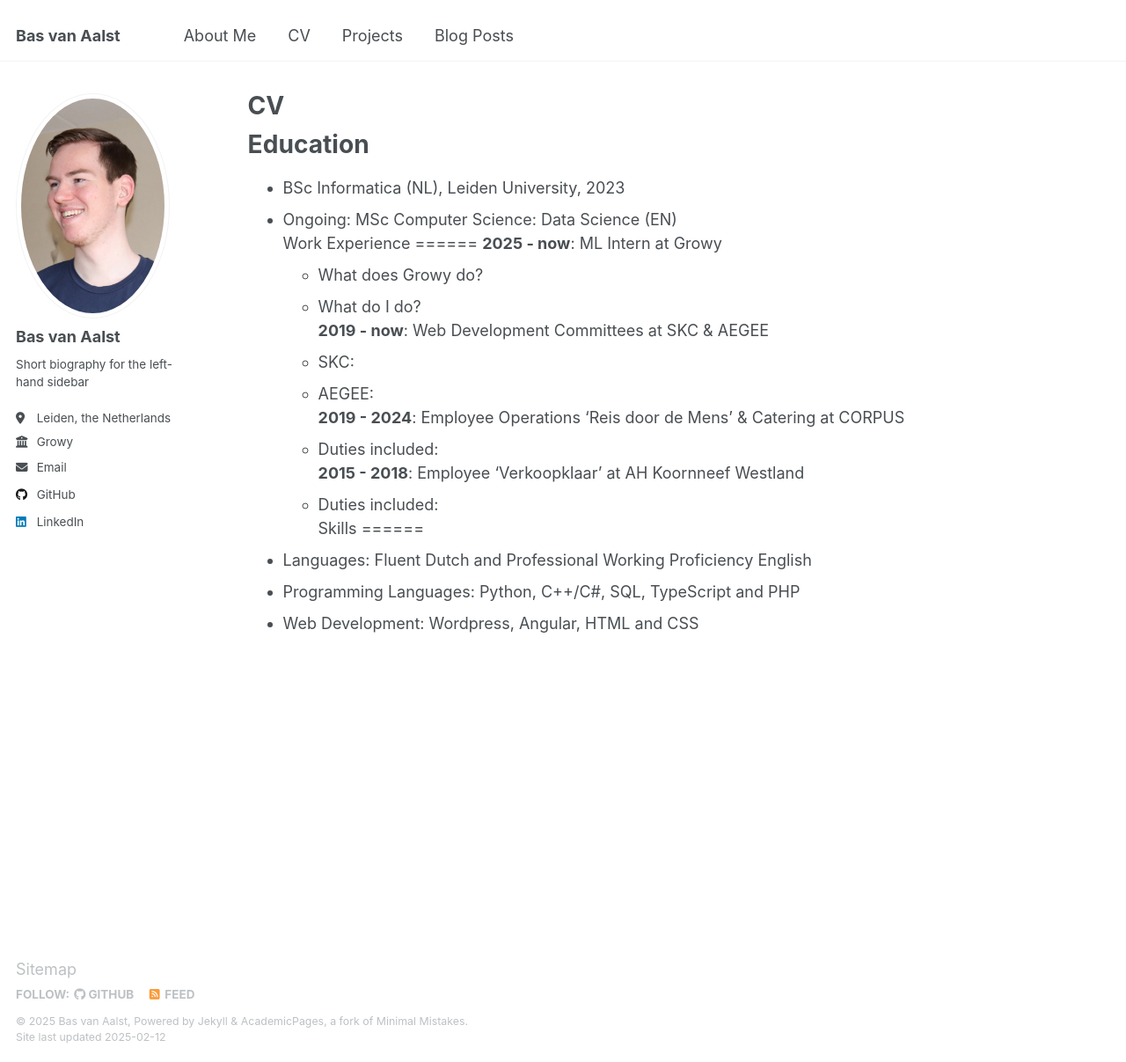
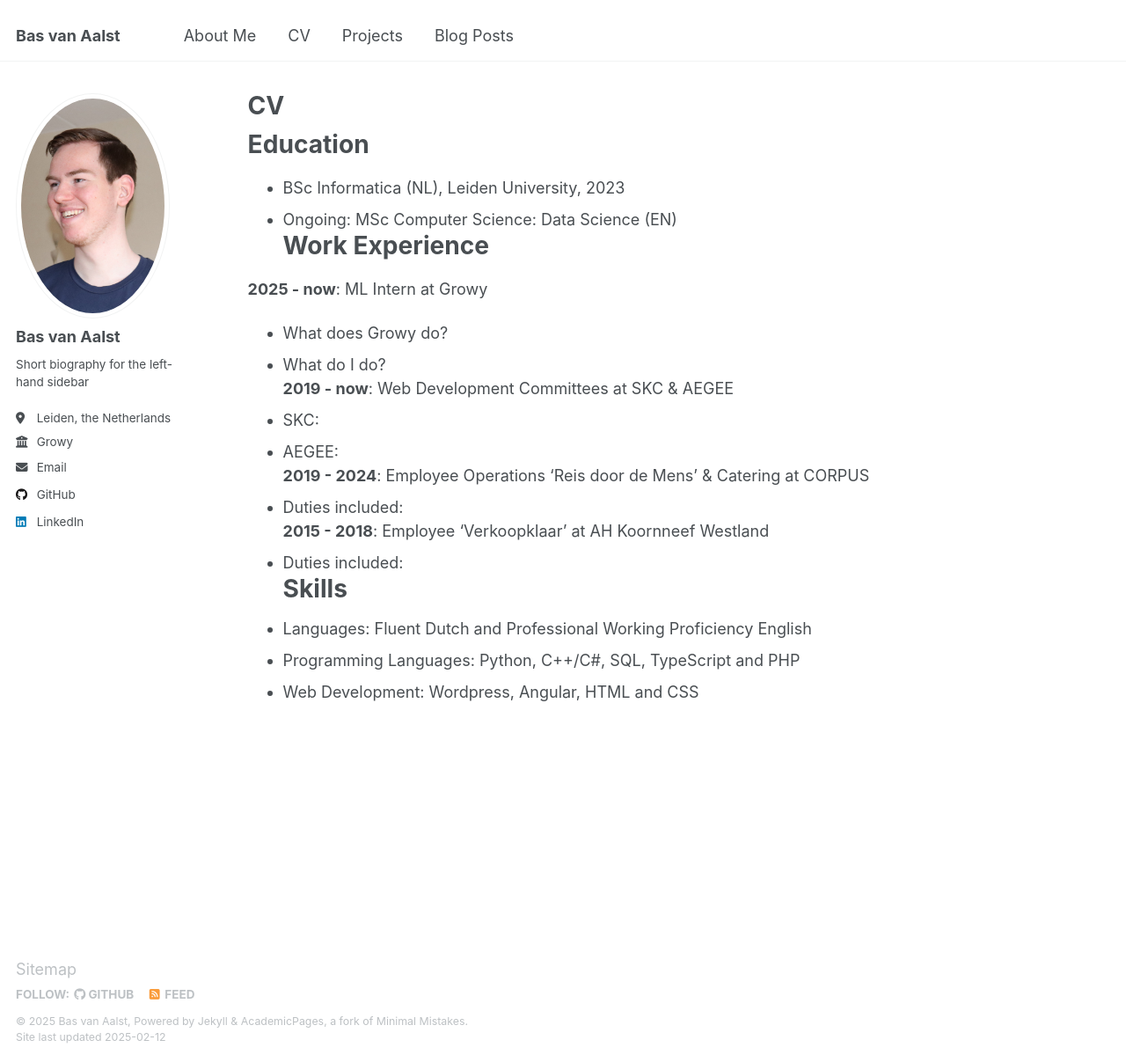
Before and after one commit to basvanaalst/basvanaalst.github.io, a Jekyll site: the page built from _pages/cv.md, in a window 1280 px wide and 1207 px high. Shown: the whole window at 88% size. Built offline with Jekyll 4.4.1, drawn with Linux system fonts in a browser that asks for light colours.

Commit message:
fix header

```diff
--- a/_pages/cv.md
+++ b/_pages/cv.md
@@ -9,13 +9,13 @@ redirect_from:
 
 {% include base_path %}
 
-Education
-======
+# Education
+
 * BSc Informatica (NL), Leiden University, 2023
 * Ongoing: MSc Computer Science: Data Science (EN)
 \
-Work Experience
-======
+# Work Experience
+
 **2025 - now**: ML Intern at Growy
   * What does Growy do?
   * What do I do?
@@ -30,8 +30,8 @@ Work Experience
 **2015 - 2018**: Employee 'Verkoopklaar' at AH Koornneef Westland
   * Duties included:
 \
-Skills
-======
+# Skills
+
 * Languages: Fluent Dutch and Professional Working Proficiency English
 * Programming Languages: Python, C++/C#, SQL, TypeScript and PHP
 * Web Development: Wordpress, Angular, HTML and CSS
```
